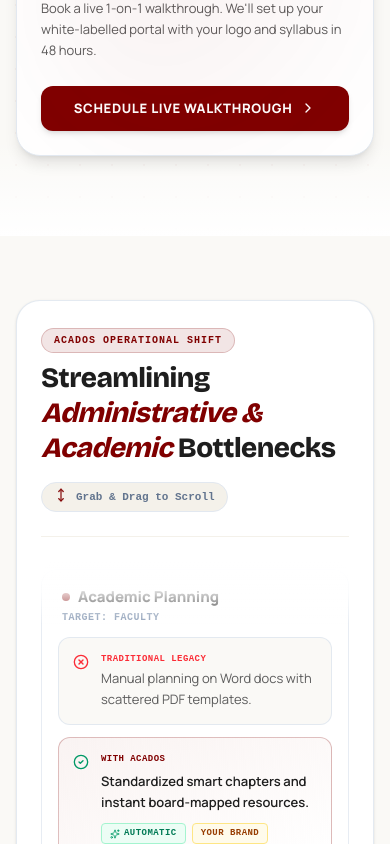
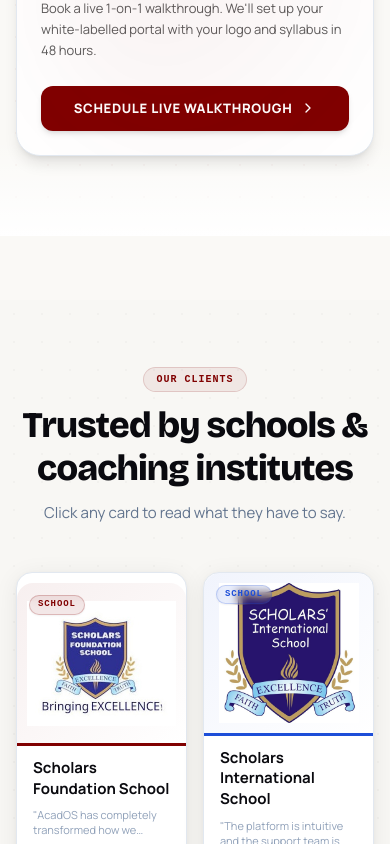
Before and after one commit to hoduacademycontenttwo-sudo/AcadOS, a React (Vite) app: page / in a window 390 px wide. Shown: the part 4938-5782 px from the top of the page. Built offline with nearby package versions, Linux system fonts and the light colour scheme; a web font is replaced by a local one.

Commit message:
feat(ui): remove redundant BeforeAfterSlider operational shift section from landing page

```diff
--- a/src/App.tsx
+++ b/src/App.tsx
@@ -15,8 +15,8 @@
 import DemoModal from './components/DemoModal';
 import AcadOSModulesTimeline from './components/AcadOSModulesTimeline';
 import ProblemStatement from './components/ProblemStatement';
-import BeforeAfterSlider from './components/BeforeAfterSlider';
 import ContentLibraryTabs from './components/ContentLibraryTabs';
+
 import OMREvaluationMicroDemo from './components/OMREvaluationMicroDemo';
 import LearnersHubMicroDemo from './components/LearnersHubMicroDemo';
 import SuccessStories from './components/SuccessStories';
@@ -585,16 +585,6 @@
                 onBookDemo={() => setIsDemoModalOpen(true)}
               />
 
-              {/* HE-9: BEFORE / AFTER REVOLUTION */}
-              <motion.section
-                initial={{ opacity: 0, y: 24 }}
-                whileInView={{ opacity: 1, y: 0 }}
-                viewport={{ once: true, margin: '-80px' }}
-                transition={{ duration: 0.7, ease: 'easeOut' }}
-                className="max-w-7xl mx-auto px-4 sm:px-6 lg:px-8"
-              >
-                <BeforeAfterSlider />
-              </motion.section>
 
               {/* CLIENTS SECTION */}
               <ClientsSection />
```
